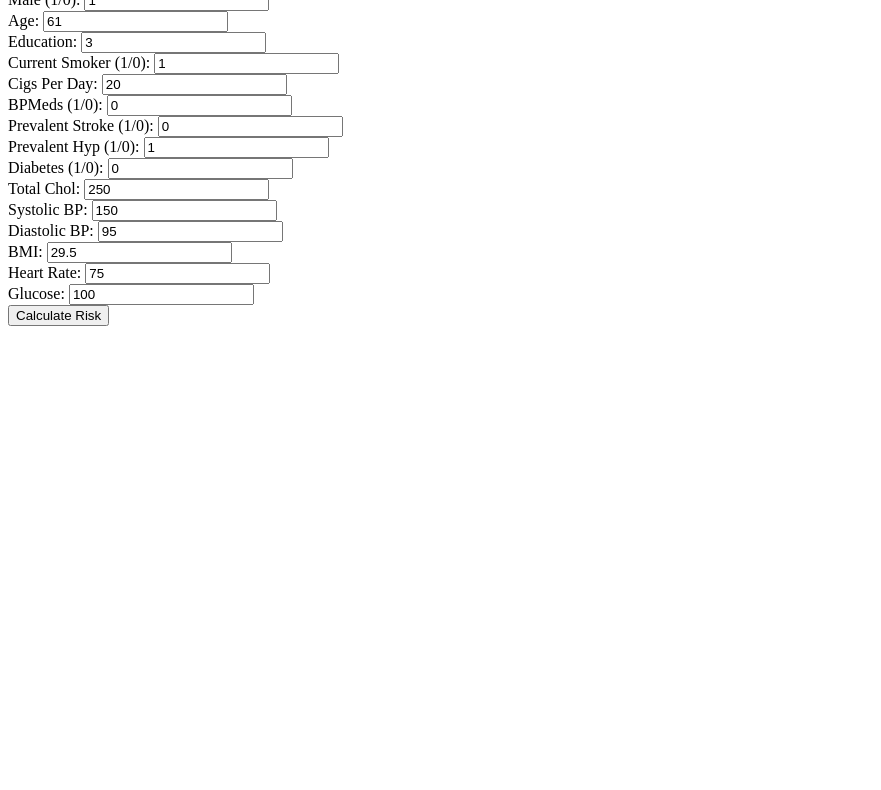
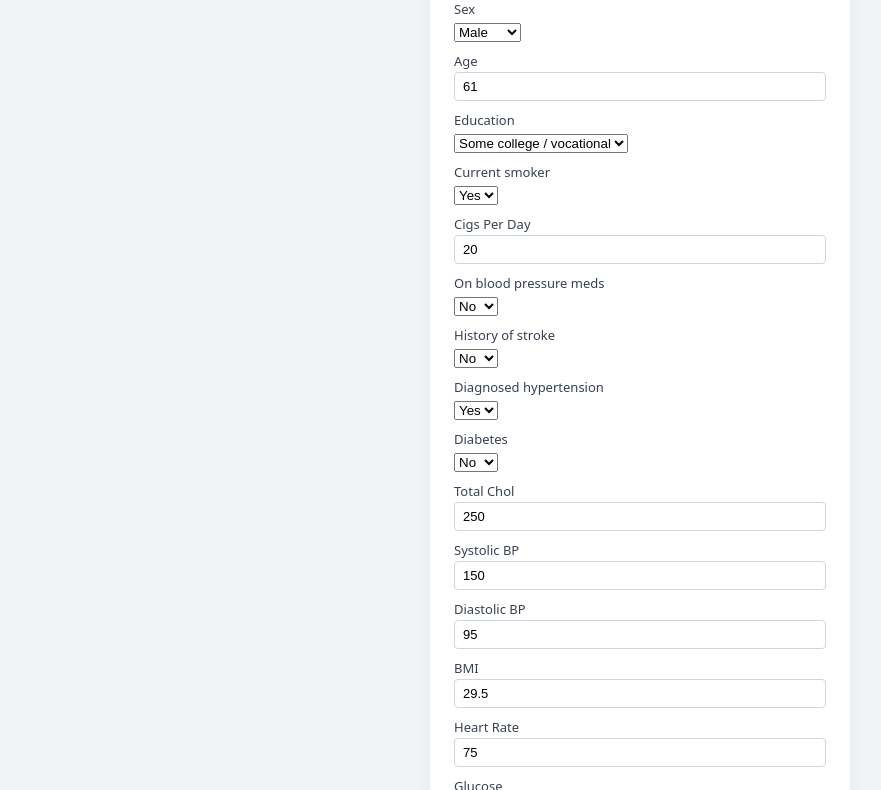
Before and after one commit to djones1117/Risk-Analysis-med, a plain HTML site: page static/index.html in a window 1280 px wide. Shown: the part 90-880 px from the top of the page, without its empty margins (0-881 px from the left). Before the commit the page ends 800 px from the top, so only its background shows below. Drawn offline with Linux system fonts and the light colour scheme.

Commit message:
frontend added

```diff
--- a/static/index.html
+++ b/static/index.html
@@ -3,31 +3,121 @@
 <head>
   <meta charset="UTF-8" />
   <title>Cardiovascular Risk Predictor</title>
+  <link rel="stylesheet" href="/static/styles.css">
 </head>
 <body>
+  <div class="app">
+    <div class="card">
       <h1>Cardiovascular Risk Predictor</h1>
 
       <form id="risk-form">
-    <label>Male (1/0): <input type="number" name="male" value="1"></label><br />
-    <label>Age: <input type="number" name="age" value="61"></label><br />
-    <label>Education: <input type="number" name="education" value="3"></label><br />
-    <label>Current Smoker (1/0): <input type="number" name="currentSmoker" value="1"></label><br />
-    <label>Cigs Per Day: <input type="number" name="cigsPerDay" value="20"></label><br />
-    <label>BPMeds (1/0): <input type="number" name="BPMeds" value="0"></label><br />
-    <label>Prevalent Stroke (1/0): <input type="number" name="prevalentStroke" value="0"></label><br />
-    <label>Prevalent Hyp (1/0): <input type="number" name="prevalentHyp" value="1"></label><br />
-    <label>Diabetes (1/0): <input type="number" name="diabetes" value="0"></label><br />
-    <label>Total Chol: <input type="number" name="totChol" value="250"></label><br />
-    <label>Systolic BP: <input type="number" name="sysBP" value="150"></label><br />
-    <label>Diastolic BP: <input type="number" name="diaBP" value="95"></label><br />
-    <label>BMI: <input type="number" step="0.1" name="BMI" value="29.5"></label><br />
-    <label>Heart Rate: <input type="number" name="heartRate" value="75"></label><br />
-    <label>Glucose: <input type="number" name="glucose" value="100"></label><br />
+        <div class="field">
+          <label for="male">Sex</label>
+          <select id="male" name="male">
+            <option value="1">Male</option>
+            <option value="0">Female</option>
+          </select>
+        </div>
+
+        <div class="field">
+          <label for="age">Age</label>
+          <input type="number" id="age" name="age" value="61">
+        </div>
+
+        <div class="field">
+          <div class="field">
+            <label for="education">Education</label>
+            <select id="education" name="education">
+              <option value="1">Some high school</option>
+              <option value="2">High school / GED</option>
+              <option value="3" selected>Some college / vocational</option>
+              <option value="4">College or more</option>
+            </select>
+          </div>
+
+          <div class="field">
+            <label for="currentSmoker">Current smoker</label>
+            <select id="currentSmoker" name="currentSmoker">
+              <option value="1" selected>Yes</option>
+              <option value="0">No</option>
+            </select>
+          </div>
+
+        <div class="field">
+          <label for="cigsPerDay">Cigs Per Day</label>
+          <input type="number" id="cigsPerDay" name="cigsPerDay" value="20">
+        </div>
+
+        <div class="field">
+          <label for="BPMeds">On blood pressure meds</label>
+          <select id="BPMeds" name="BPMeds">
+            <option value="1">Yes</option>
+            <option value="0" selected>No</option>
+          </select>
+        </div>
+
+        <div class="field">
+          <label for="prevalentStroke">History of stroke</label>
+          <select id="prevalentStroke" name="prevalentStroke">
+            <option value="1">Yes</option>
+            <option value="0" selected>No</option>
+          </select>
+        </div>
+
+        <div class="field">
+          <label for="prevalentHyp">Diagnosed hypertension</label>
+          <select id="prevalentHyp" name="prevalentHyp">
+            <option value="1" selected>Yes</option>
+            <option value="0">No</option>
+          </select>
+        </div>
+
+        <div class="field">
+          <label for="diabetes">Diabetes</label>
+          <select id="diabetes" name="diabetes">
+            <option value="1">Yes</option>
+            <option value="0" selected>No</option>
+          </select>
+        </div>
+
+        <div class="field">
+          <label for="totChol">Total Chol</label>
+          <input type="number" id="totChol" name="totChol" value="250">
+        </div>
+
+        <div class="field">
+          <label for="sysBP">Systolic BP</label>
+          <input type="number" id="sysBP" name="sysBP" value="150">
+        </div>
+
+        <div class="field">
+          <label for="diaBP">Diastolic BP</label>
+          <input type="number" id="diaBP" name="diaBP" value="95">
+        </div>
+
+        <div class="field">
+          <label for="BMI">BMI</label>
+          <input type="number" step="0.1" id="BMI" name="BMI" value="29.5">
+        </div>
+
+        <div class="field">
+          <label for="heartRate">Heart Rate</label>
+          <input type="number" id="heartRate" name="heartRate" value="75">
+        </div>
+
+        <div class="field">
+          <label for="glucose">Glucose</label>
+          <input type="number" id="glucose" name="glucose" value="100">
+        </div>
 
         <button type="submit">Calculate Risk</button>
       </form>
 
       <div id="result"></div>
+
+      <p class="disclaimer">Demo only. Not medical advice.</p>
+    </div>
+  </div>
 
   <script>
     const form = document.getElementById('risk-form');
@@ -39,24 +129,26 @@
       const formData = new FormData(form);
       const payload = Object.fromEntries(formData.entries());
 
-      // Convert everything to numbers
       for (const key in payload) {
         payload[key] = Number(payload[key]);
       }
 
-      const res = await fetch('http://127.0.0.1:8000/predict', {
+      const res = await fetch('/predict', {
         method: 'POST',
         headers: { 'Content-Type': 'application/json' },
         body: JSON.stringify(payload),
       });
 
       const data = await res.json();
+      const riskClass = data.risk_level.toLowerCase(); // low|moderate|high
 
       resultDiv.innerHTML = `
+        <div class="result-card result-${riskClass}">
           <h2>Risk Level: ${data.risk_level}</h2>
           <p>Risk Score: ${(data.risk_score * 100).toFixed(1)}%</p>
-        <h3>Top Factors:</h3>
+          <h3>Top Factors</h3>
           <ul>${data.top_factors.map(f => `<li>${f}</li>`).join('')}</ul>
+        </div>
       `;
     });
   </script>
--- /dev/null
+++ b/static/styles.css
@@ -0,0 +1,110 @@
+* {
+    box-sizing: border-box;
+  }
+
+  body {
+    margin: 0;
+    font-family: system-ui, -apple-system, BlinkMacSystemFont, "Segoe UI", sans-serif;
+    background: #f3f4f6;
+  }
+
+  /* Center everything */
+  .app {
+    min-height: 100vh;
+    display: flex;
+    align-items: center;
+    justify-content: center;
+    padding: 24px;
+  }
+
+  /* Card */
+  .card {
+    background: #ffffff;
+    padding: 20px 24px;
+    border-radius: 10px;
+    box-shadow: 0 6px 18px rgba(0, 0, 0, 0.06);
+    width: 100%;
+    max-width: 420px;
+  }
+
+  /* Title */
+  .card h1 {
+    margin: 0 0 16px;
+    font-size: 22px;
+    text-align: center;
+  }
+
+  /* Form fields */
+  .field {
+    margin-bottom: 10px;
+  }
+
+  .field label {
+    display: block;
+    font-size: 13px;
+    color: #374151;
+    margin-bottom: 2px;
+  }
+
+  .field input[type="number"] {
+    width: 100%;
+    padding: 6px 8px;
+    font-size: 13px;
+    border: 1px solid #d1d5db;
+    border-radius: 4px;
+  }
+
+  /* Button */
+  button {
+    margin-top: 8px;
+    width: 100%;
+    padding: 8px 14px;
+    font-size: 14px;
+    border-radius: 4px;
+    border: none;
+    background: #111827;
+    color: white;
+    cursor: pointer;
+  }
+
+  button:hover {
+    background: #1f2937;
+  }
+
+  /* Result */
+  .result-card {
+    margin-top: 16px;
+    padding-top: 10px;
+    border-top: 1px solid #e5e7eb;
+    font-size: 14px;
+  }
+
+  .result-card h2 {
+    margin: 0 0 4px;
+    font-size: 18px;
+  }
+
+  .result-card p {
+    margin: 4px 0;
+  }
+
+  /* Risk colors */
+  .result-low h2 {
+    color: #16a34a;
+  }
+
+  .result-moderate h2 {
+    color: #ea580c;
+  }
+
+  .result-high h2 {
+    color: #dc2626;
+  }
+
+  /* Disclaimer */
+  .disclaimer {
+    margin-top: 12px;
+    font-size: 11px;
+    color: #6b7280;
+    text-align: center;
+  }
```
Lines whose indentation alone changed are shown as unchanged.
